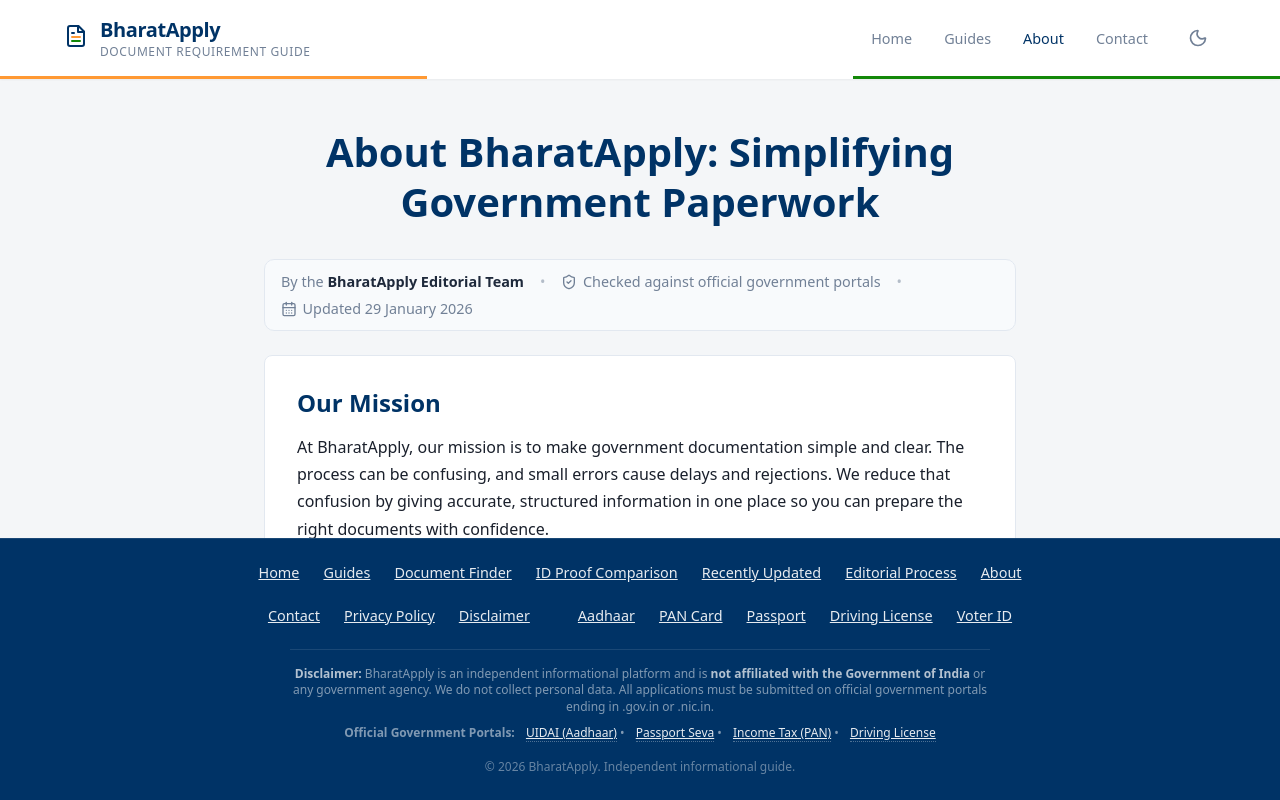
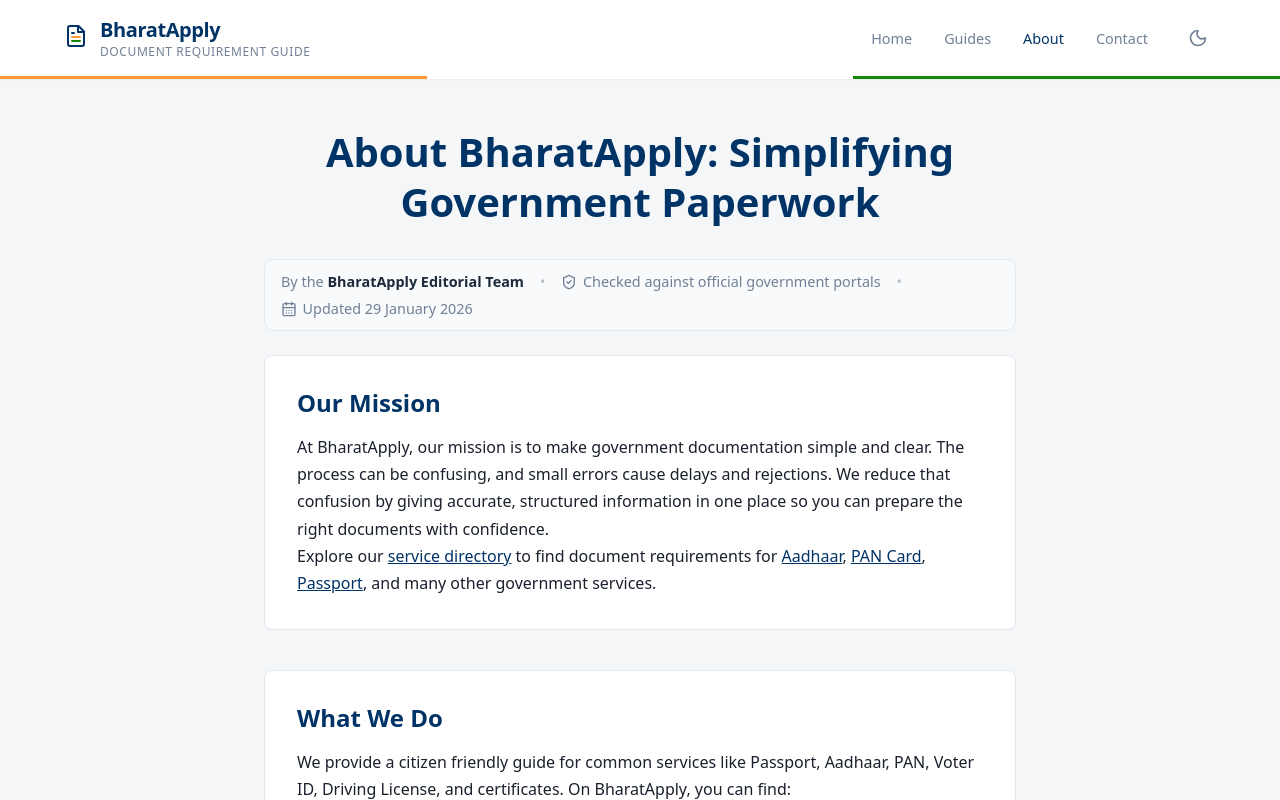
Before and after one commit to gargarnav/GovDocuments, a Next.js app: page /about in a window 1280 px wide. Shown: the top 800 px of the page. Built offline with nearby package versions, Linux system fonts and the light colour scheme.

Commit message:
Update layout, styling, and configuration

```diff
--- a/app/layout.jsx
+++ b/app/layout.jsx
@@ -66,7 +66,7 @@ const themeInitScript = `(function(){try{var t=localStorage.getItem('theme');if(
 
 export default function RootLayout({ children }) {
   return (
-    <html lang="en">
+    <html lang="en" suppressHydrationWarning>
       <head>
         <link rel="preconnect" href="https://fonts.googleapis.com" />
         <link
--- a/styles/GuidePage.css
+++ b/styles/GuidePage.css
@@ -3,14 +3,11 @@
 .guide-page {
   flex: 1;
   width: 100%;
-  min-height: 0;
   display: flex;
   flex-direction: column;
   padding: 0;
   background-color: var(--color-background);
   color: var(--color-text-main);
-  overflow-y: auto;
-  -webkit-overflow-scrolling: touch;
 }
 
 .guide-container {
--- a/styles/GuidesIndex.css
+++ b/styles/GuidesIndex.css
@@ -3,14 +3,11 @@
 .guides-index {
   flex: 1;
   width: 100%;
-  min-height: 0;
   display: flex;
   flex-direction: column;
   padding: 0;
   background-color: var(--color-background);
   color: var(--color-text-main);
-  overflow-y: auto;
-  -webkit-overflow-scrolling: touch;
 }
 
 .guides-container {
@@ -508,18 +505,12 @@
   border-color: var(--color-border);
 }
 
-/* Service Page Layout - Fix Scrolling */
 .service-page-layout {
   flex: 1;
   width: 100%;
-  height: 100%;
-  overflow-y: auto;
-  overflow-x: hidden;
   display: flex;
   flex-direction: column;
   background-color: var(--color-background);
-  -webkit-overflow-scrolling: touch;
-  /* Smooth scroll on iOS */
   position: relative;
 }
 
--- a/styles/about.css
+++ b/styles/about.css
@@ -3,8 +3,6 @@
     max-width: 800px;
     margin: 0 auto;
     flex: 1;
-    overflow-y: auto;
-    height: 100%;
     width: 100%;
 }
 
--- a/styles/layout.css
+++ b/styles/layout.css
@@ -1,20 +1,15 @@
-/* Layout Styles - Dashboard Fixed Layout */
+/* Layout Styles */
 html,
-body,
-#root {
-    height: 100vh;
+body {
     margin: 0;
     padding: 0;
-    overflow: hidden;
-    /* Prevent window scroll */
 }
 
 .app-container {
-    height: 100vh;
+    min-height: 100vh;
     display: flex;
     flex-direction: column;
     transition: background-color 0.3s;
-    overflow: hidden;
 }
 
 /* Theme for Private/Banking Section */
@@ -35,18 +30,18 @@ body,
     width: 100%;
     max-width: 100%;
     /* Full width */
-    overflow: hidden;
-    /* Prevent main from scrolling */
+    align-items: flex-start;
 }
 
 .sidebar {
     width: 280px;
     background-color: var(--color-surface);
     border-right: 1px solid var(--color-border);
-    height: 100%;
-    /* Fill available space */
+    /* Sticks below the sticky header while the page scrolls normally */
+    position: sticky;
+    top: 76px;
+    max-height: calc(100vh - 96px);
     overflow-y: auto;
-    /* Independent scroll */
     padding: 1.5rem 0;
     flex-shrink: 0;
     display: flex;
@@ -217,11 +212,6 @@ body,
     display: flex;
     flex-direction: column;
     min-width: 0;
-    height: 100%;
-    /* Fill available space */
-    overflow-y: auto;
-    /* Content area scroll */
-    scroll-behavior: smooth;
 }
 
 .content-container {
@@ -336,14 +326,10 @@ body,
 /* Static Page Layout (About, Contact, Privacy, Disclaimer) */
 .static-page-layout {
     width: 100%;
-    height: 100%;
     flex: 1;
-    overflow-y: auto;
-    overflow-x: hidden;
     display: flex;
     flex-direction: column;
     background-color: var(--color-background);
-    -webkit-overflow-scrolling: touch;
 }
 
 .static-page-layout .footer {
```
Also changed, not shown: .claude/launch.json (added), vercel.json (added).
